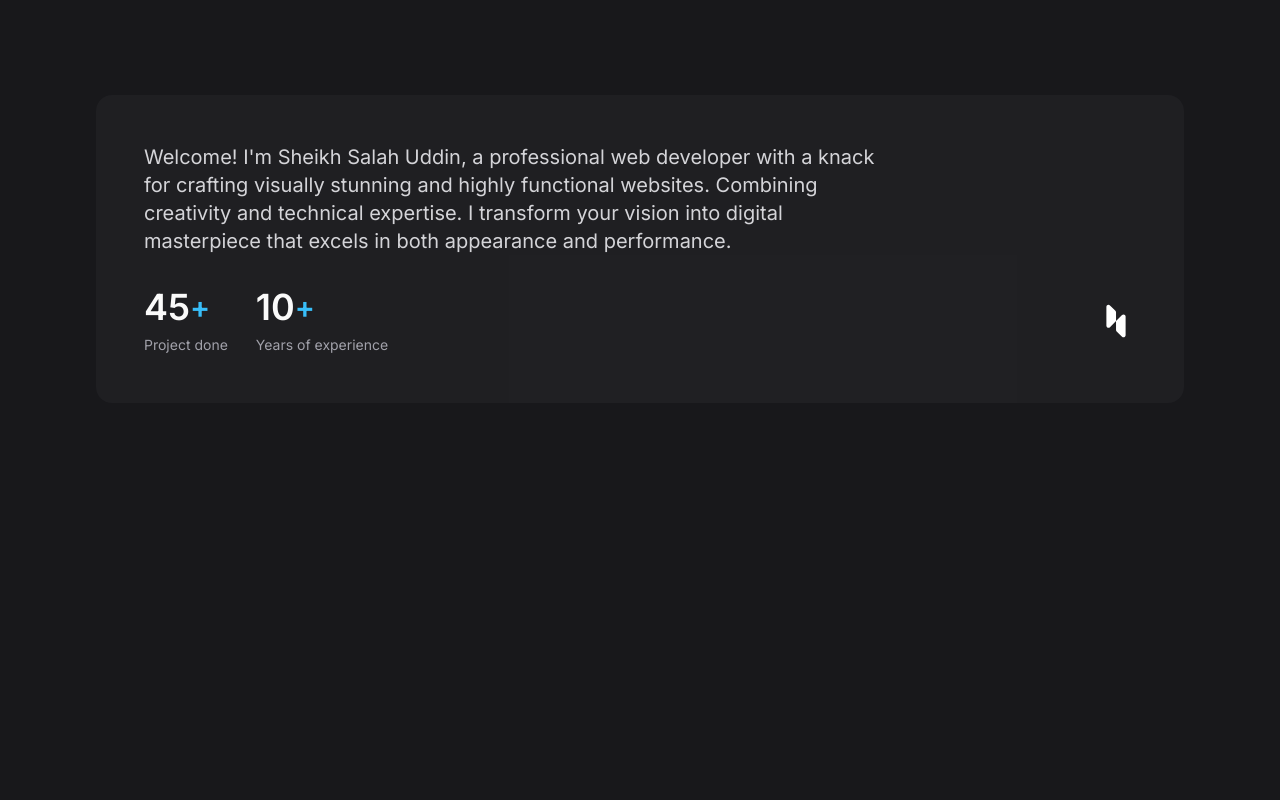
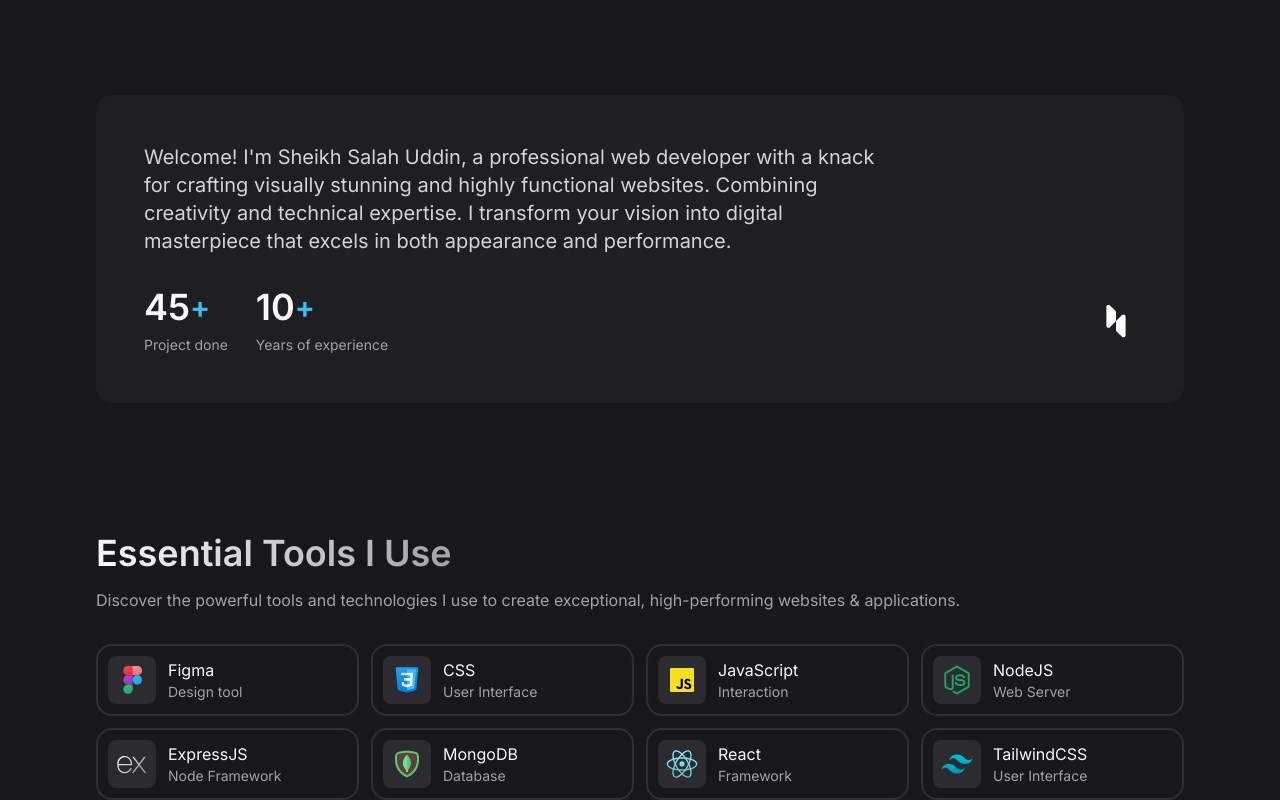
Before and after one commit to sksheikh/portfolio, a React (Vite) app: page / in a window 1280 px wide. Shown: the part 762-1562 px from the top of the page. Before the commit the page ends 1165 px from the top, so only its background shows below. Built offline with nearby package versions, Linux system fonts and the light colour scheme.

Commit message:
skill section

```diff
--- a/src/App.jsx
+++ b/src/App.jsx
@@ -1,6 +1,7 @@
 import About from './components/About'
 import Header from './components/Header'
 import Hero from './components/Hero'
+import Skill from './components/Skill'
 
 function App() {
 
@@ -10,6 +11,7 @@ function App() {
       <main>
         <Hero />
         <About />
+        <Skill />
       </main>
     </>
   )
--- /dev/null
+++ b/src/components/Skill.jsx
@@ -0,0 +1,76 @@
+import React from 'react';
+import SkillCard from './SkillCard';
+
+
+
+
+
+const Skill = () => {
+    const skillItem = [
+        {
+            imgSrc: '/src/assets/images/figma.svg',
+            label: 'Figma',
+            desc: 'Design tool'
+        },
+        {
+            imgSrc: '/src/assets/images/css3.svg',
+            label: 'CSS',
+            desc: 'User Interface'
+        },
+        {
+            imgSrc: '/src/assets/images/javascript.svg',
+            label: 'JavaScript',
+            desc: 'Interaction'
+        },
+        {
+            imgSrc: '/src/assets/images/nodejs.svg',
+            label: 'NodeJS',
+            desc: 'Web Server'
+        },
+        {
+            imgSrc: '/src/assets/images/expressjs.svg',
+            label: 'ExpressJS',
+            desc: 'Node Framework'
+        },
+        {
+            imgSrc: '/src/assets/images/mongodb.svg',
+            label: 'MongoDB',
+            desc: 'Database'
+        },
+        {
+            imgSrc: '/src/assets/images/react.svg',
+            label: 'React',
+            desc: 'Framework'
+        },
+        {
+            imgSrc: '/src/assets/images/tailwindcss.svg',
+            label: 'TailwindCSS',
+            desc: 'User Interface'
+        },
+    ];
+
+    return (
+        <section className='section'>
+            <div className="container">
+                <h2 className='headline-2'>
+                    Essential Tools I Use
+                </h2>
+                <p className="text-zinc-400 mt-3 mb-8 max-w-[50ch">
+                    Discover the powerful tools and technologies I use to create exceptional, high-performing websites & applications.
+                </p>
+                <div className="grid gap-3 grid-cols-[repeat(auto-fill,_minmax(250px,_1fr))]">
+                    {skillItem.map(({ imgSrc, label, desc }, key) => (
+                        <SkillCard
+                            key={key}
+                            imgSrc={imgSrc}
+                            label={label}
+                            desc={desc} />
+                    ))}
+                </div>
+            </div>
+
+        </section>
+    )
+}
+
+export default Skill
--- /dev/null
+++ b/src/components/SkillCard.jsx
@@ -0,0 +1,35 @@
+import React from 'react'
+import PropTypes from 'prop-types'
+
+const SkillCard = ({
+    imgSrc,
+    label,
+    desc,
+    classes
+}) => {
+  return (
+    <div className={'flex items-center gap-3 ring-2 ring-inset ring-zinc-50/10 rounded-2xl p-3 hover:bg-zinc-800 transition-colors group'+ classes}>
+      <figure className='bg-zinc-700/50 rounded-lg overflow-hidden w-12 h-12 p-2 group-hover:bg-zinc-900 transition-colors'>
+        <img
+            src={imgSrc}
+            alt={label}
+            width={32}
+            height={32} />
+      </figure>
+
+      <div>
+        <h3>{label}</h3>
+        <p className='text-zinc-400 text-sm'>{desc}</p>
+      </div>
+    </div>
+  )
+}
+
+SkillCard.PropTypes = {
+    imgSrc: PropTypes.string.isRequired,
+    label: PropTypes.string.isRequired,
+    desc: PropTypes.string.isRequired,
+    classes: PropTypes.string
+}
+
+export default SkillCard
--- a/src/index.css
+++ b/src/index.css
@@ -18,7 +18,8 @@ body {
 /*
  TYPOGRAPHY
 */
-.headline-1 {
+.headline-1,
+.headline-2 {
   @apply max-w-max;
   background: -webkit-linear-gradient(0deg, #fafafa, #a1a1aa);
   -webkit-background-clip: text;
@@ -28,6 +29,10 @@ body {
 
 .headline-1 {
   @apply text-5xl leading-tight font-semibold lg:text-[55px] lg:leading-[1.15]
+}
+
+.headline-2 {
+  @apply text-3xl lg:text-4xl lg:leading-tight font-semibold
 }
 
 /*
@@ -50,7 +55,7 @@ body {
   @apply w-full h-full object-cover;
 }
 
-.section{
+.section {
   @apply pt-20 lg:pt-32
 }
 
@@ -101,10 +106,10 @@ COMPONENTS
   @apply pr-3
 }
 
-.btn-primary{
+.btn-primary {
   @apply h-11 bg-sky-400 text-zinc-950 hover:bg-sky-300 active:bg-sky-400
 }
 
-.btn-outline{
+.btn-outline {
   @apply h-11 bg-zinc-800 hover:bg-zinc-700 active:bg-zinc-800
 }
```
